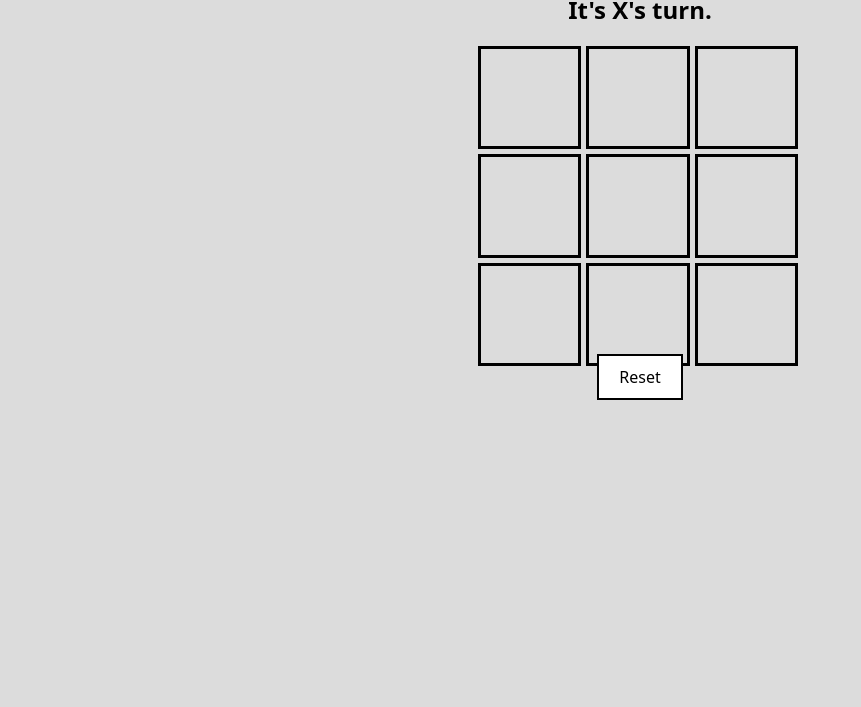
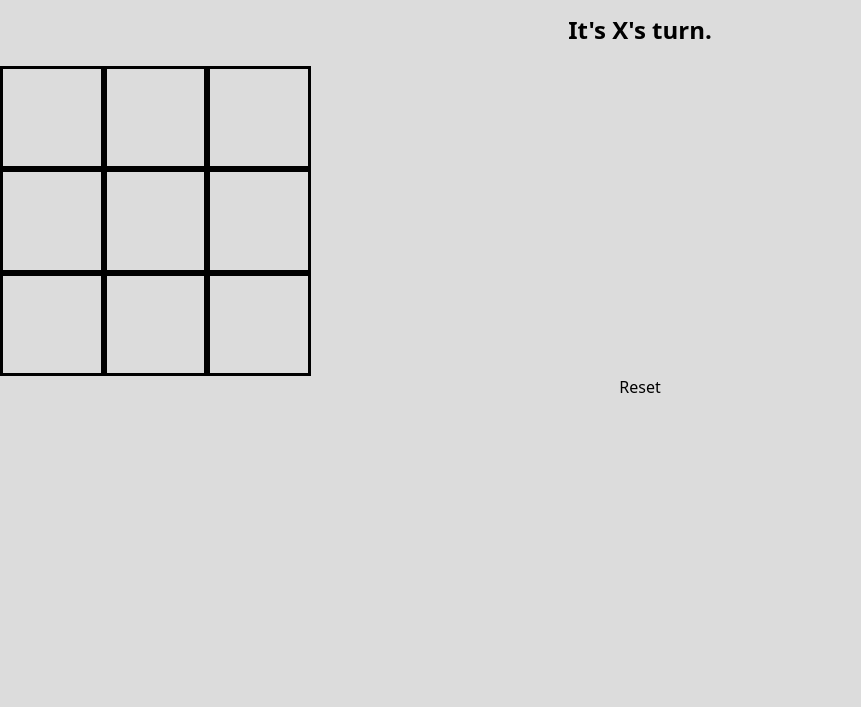
Before and after one commit to seradelarosa/tic-tac-toe-lab, a plain HTML site: page index.html in a window 1280 px wide. Shown: the part 93-800 px from the top of the page, without its empty margins (0-861 px from the left). Drawn offline with Linux system fonts and the light colour scheme.

Commit message:
Starting to add some styling.

```diff
--- a/css/style.css
+++ b/css/style.css
@@ -3,14 +3,13 @@
   font-family: system-ui, sans-serif;
   text-align: center;
   margin: 0;
+  padding-top: 20px;
   }
 
   .board {
     display: flex;
     flex-wrap: wrap;
-    margin: auto;
     width: 325px;
-    gap: 5px;
   }
 
   .sqr {
@@ -20,11 +19,3 @@
     font-size: 64px;
     text-align: center;
   }
-
-btn {
-    margin: 10px;
-  padding: 10px 20px;
-  font-size: 16px;
-  background-color: white;
-  border: 2px solid black;
-}
--- a/index.html
+++ b/index.html
@@ -5,11 +5,18 @@
   <meta name="viewport" content="width=device-width, initial-scale=1.0">
   <link rel="stylesheet" href="./css/style.css">
   <script defer src="./js/app.js"></script>
+
+  <link rel="preconnect" href="https://fonts.googleapis.com">
+<link rel="preconnect" href="https://fonts.gstatic.com" crossorigin>
+<link href="https://fonts.googleapis.com/css2?family=Rock+Salt&display=swap" rel="stylesheet">
+
   <title>Tic-Tac-Toe</title>
 </head>
 <body>
   <h1>Tic-Tac-Toe</h1>
-  <h2 id="message">Message</h2>
+  <div id="display-screen">
+    <h2 id="message">Message</h2>
+  </div>
 
   <section class="board">
     <div class="sqr" id="0"></div>
```
Lines whose indentation alone changed are shown as unchanged.
